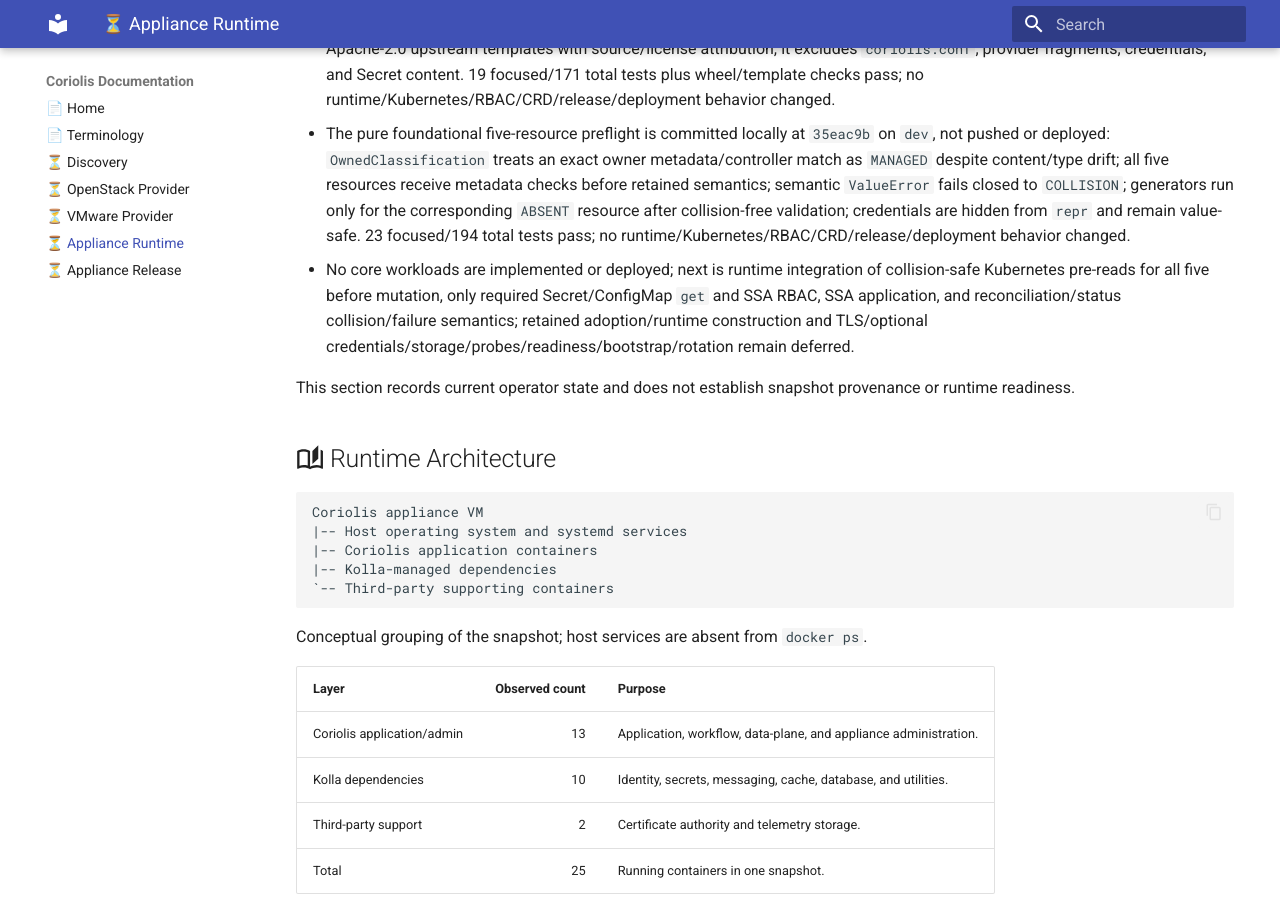
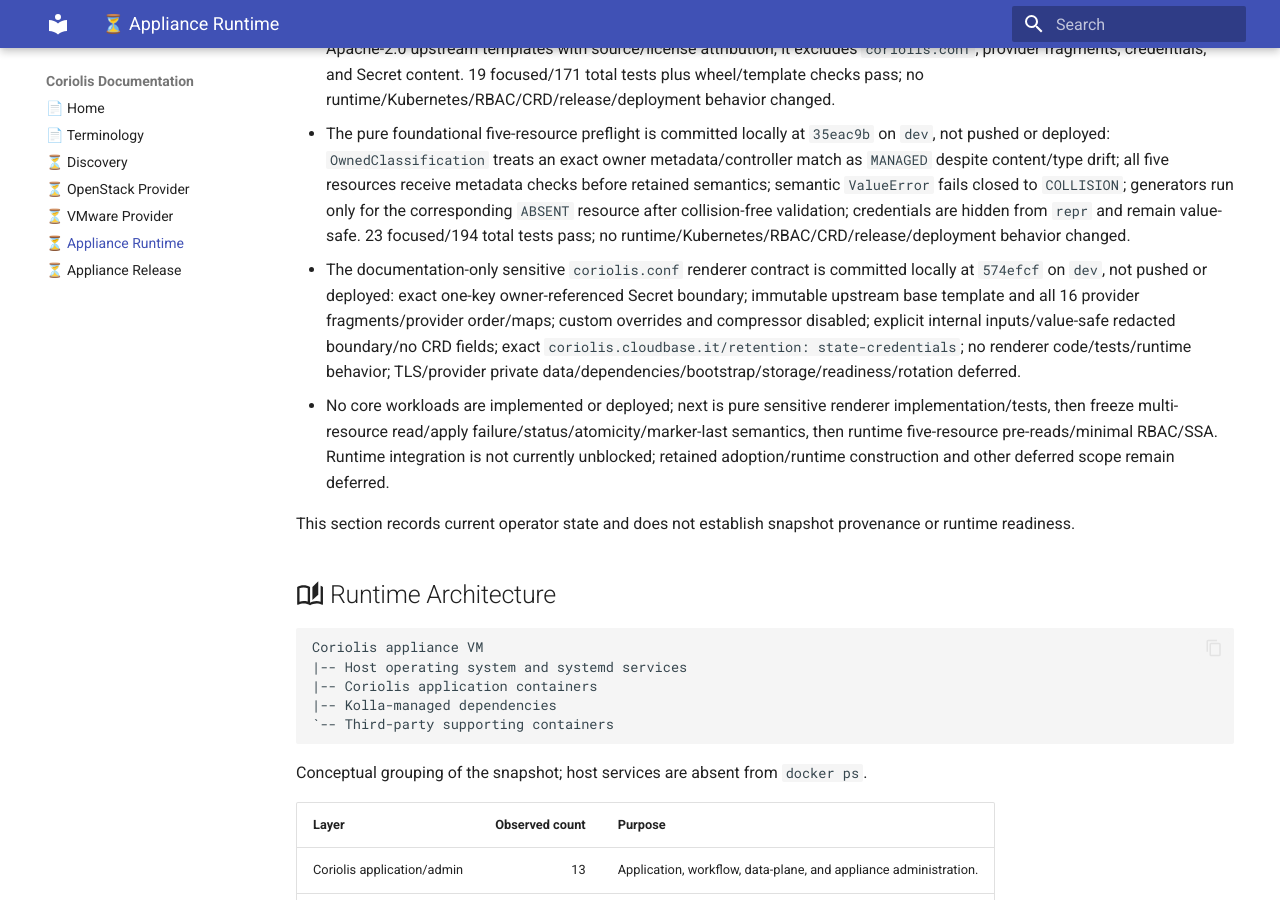
Before and after one commit to radumoisan/coriolis, an MkDocs documentation site: the page built from docs/appliance-runtime.md, in a window 1280 px wide and 900 px high, scrolled down 1468 px. Built offline with MkDocs 1.6.1 and Material for MkDocs 9.7.7, drawn with Linux system fonts in a browser that asks for light colours.

Commit message:
Update operator sensitive rendering contract status

```diff
--- a/docs/appliance-runtime.md
+++ b/docs/appliance-runtime.md
@@ -30,7 +30,8 @@
 - The pure retained Secret semantic validator/extractor is committed locally at `5165629` on `dev`, not pushed or deployed: `validated_retained_secret_values` supports mappings and `V1Secret`, requires `Opaque`, rejects persisted `stringData`, enforces exact frozen keys and string-encoded data, and strictly base64/UTF-8 validates non-empty values without mutation or value exposure; 152 tests pass; no runtime/Kubernetes/RBAC/CRD/deployment behavior changed. Decoded values remain internal and are never logged, statused, or evented.
 - The pure non-sensitive `render_coriolis_config` is committed locally at `97153a7` on `dev`, not pushed or deployed: it validates explicit inputs, uses Jinja2 `PackageLoader`/`StrictUndefined`, and renders exactly six frozen ConfigMap files from verbatim Apache-2.0 upstream templates with source/license attribution; it excludes `coriolis.conf`, provider fragments, credentials, and Secret content. 19 focused/171 total tests plus wheel/template checks pass; no runtime/Kubernetes/RBAC/CRD/release/deployment behavior changed.
 - The pure foundational five-resource preflight is committed locally at `35eac9b` on `dev`, not pushed or deployed: `OwnedClassification` treats an exact owner metadata/controller match as `MANAGED` despite content/type drift; all five resources receive metadata checks before retained semantics; semantic `ValueError` fails closed to `COLLISION`; generators run only for the corresponding `ABSENT` resource after collision-free validation; credentials are hidden from `repr` and remain value-safe. 23 focused/194 total tests pass; no runtime/Kubernetes/RBAC/CRD/release/deployment behavior changed.
-- No core workloads are implemented or deployed; next is runtime integration of collision-safe Kubernetes pre-reads for all five before mutation, only required Secret/ConfigMap `get` and SSA RBAC, SSA application, and reconciliation/status collision/failure semantics; retained adoption/runtime construction and TLS/optional credentials/storage/probes/readiness/bootstrap/rotation remain deferred.
+- The documentation-only sensitive `coriolis.conf` renderer contract is committed locally at `574efcf` on `dev`, not pushed or deployed: exact one-key owner-referenced Secret boundary; immutable upstream base template and all 16 provider fragments/provider order/maps; custom overrides and compressor disabled; explicit internal inputs/value-safe redacted boundary/no CRD fields; exact `coriolis.cloudbase.it/retention: state-credentials`; no renderer code/tests/runtime behavior; TLS/provider private data/dependencies/bootstrap/storage/readiness/rotation deferred.
+- No core workloads are implemented or deployed; next is pure sensitive renderer implementation/tests, then freeze multi-resource read/apply failure/status/atomicity/marker-last semantics, then runtime five-resource pre-reads/minimal RBAC/SSA. Runtime integration is not currently unblocked; retained adoption/runtime construction and other deferred scope remain deferred.
 
 This section records current operator state and does not establish snapshot provenance or runtime readiness.
 
```
